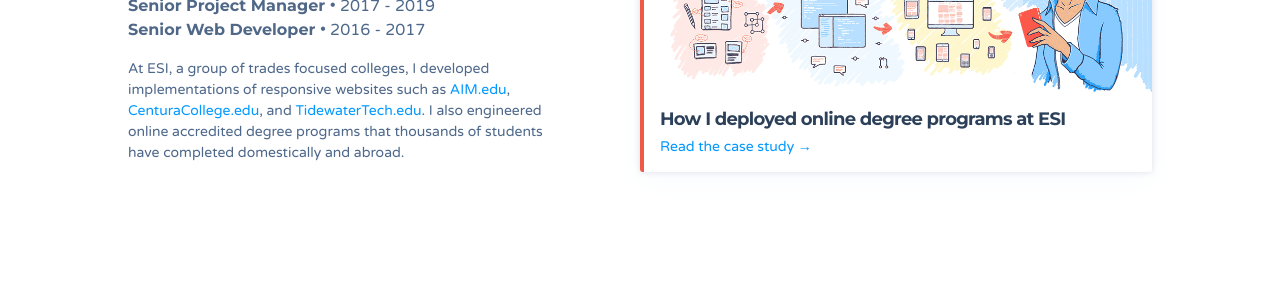
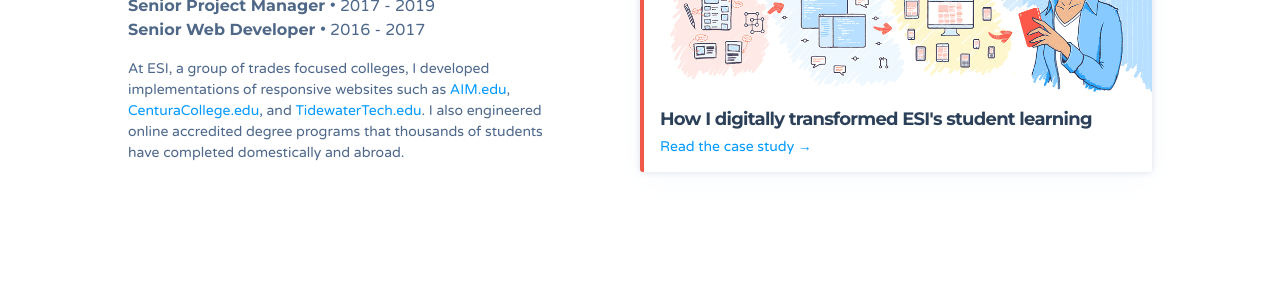
Before and after one commit to zenifold/max_page, a Jekyll site: the page built from index.html, in a window 1280 px wide and 900 px high, scrolled down 2398 px. Shown: the part 152-452 px from the top of the window. Built offline with Jekyll 4.4.1, drawn with Linux system fonts in a browser that asks for light colours; some web fonts are replaced.

Commit message:
Update employers.yaml

```diff
--- a/_data/employers.yaml
+++ b/_data/employers.yaml
@@ -37,7 +37,7 @@
     At ESI, a group of trades focused colleges, I developed implementations of responsive websites such as <a href="https://aviationmaintenance.edu">AIM.edu</a>, <a href="https://centuracollege.edu">CenturaCollege.edu</a>, and <a href="http://www.tidewatertechtrades.edu/">TidewaterTech.edu</a>. I also engineered online accredited degree programs that thousands of students have completed domestically and abroad.
   articles_layout: l_1_up
   articles_list:
-    - title: How I deployed online degree programs at ESI
+    - title: How I digitally transformed ESI's student learning
       summary: Working with ESI leadership, I designed and built an online education platform for their family of colleges. This was instrumental in the advancement of internationally accreddited degree programs to get students industry certifications around the world. Read about some of the challenges and opportunities we discovered in implementing an online focused education platform.
       url: /case-studies/esi/implementing-digital-transformation/
       image: /img/case-studies/case-study-time-responsive-redesign-thumbnail.png
```
